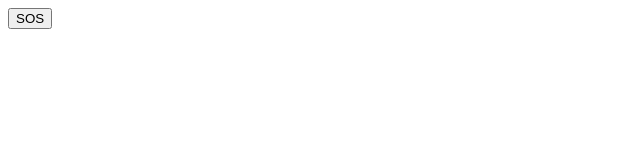
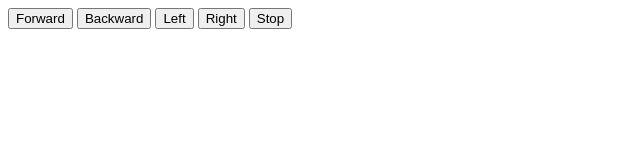
Before and after one commit to gconnolly/edison-playgound, a website: page public/index.html in a window 1280 px wide. Shown: the whole page, without its empty margins (0-640 px from the left). Drawn offline with Linux system fonts and the light colour scheme.

Commit message:
update website remote control

```diff
--- a/public/index.html
+++ b/public/index.html
@@ -6,14 +6,24 @@
 		</title>
 	</head>
 	<body>
-		<button onclick="sos();">SOS</button>
+		<button onclick="forward();">Forward</button>
+		<button onclick="backward();">Backward</button>
+		<button onclick="left();">Left</button>
+		<button onclick="right();">Right</button>
+		<button onclick="stop();">Stop</button>
 	</body>
 
 	<script type="text/javascript">
-		function sos() {
+		var forward = command.bind(null, 'forward'),
+			backward = command.bind(null, 'backward'),
+			right = command.bind(null, 'right'),
+			left = command.bind(null, 'left'),
+			stop = command.bind(null, 'stop');
+
+		function command(value) {
 			var xmlhttp = new XMLHttpRequest();
 
-			xmlhttp.open('POST', 'http://192.168.1.129:3000/', true);
+			xmlhttp.open('POST', 'http://192.168.1.129:3000/' + value, true);
 			xmlhttp.send();
 		}
 	</script>
```
